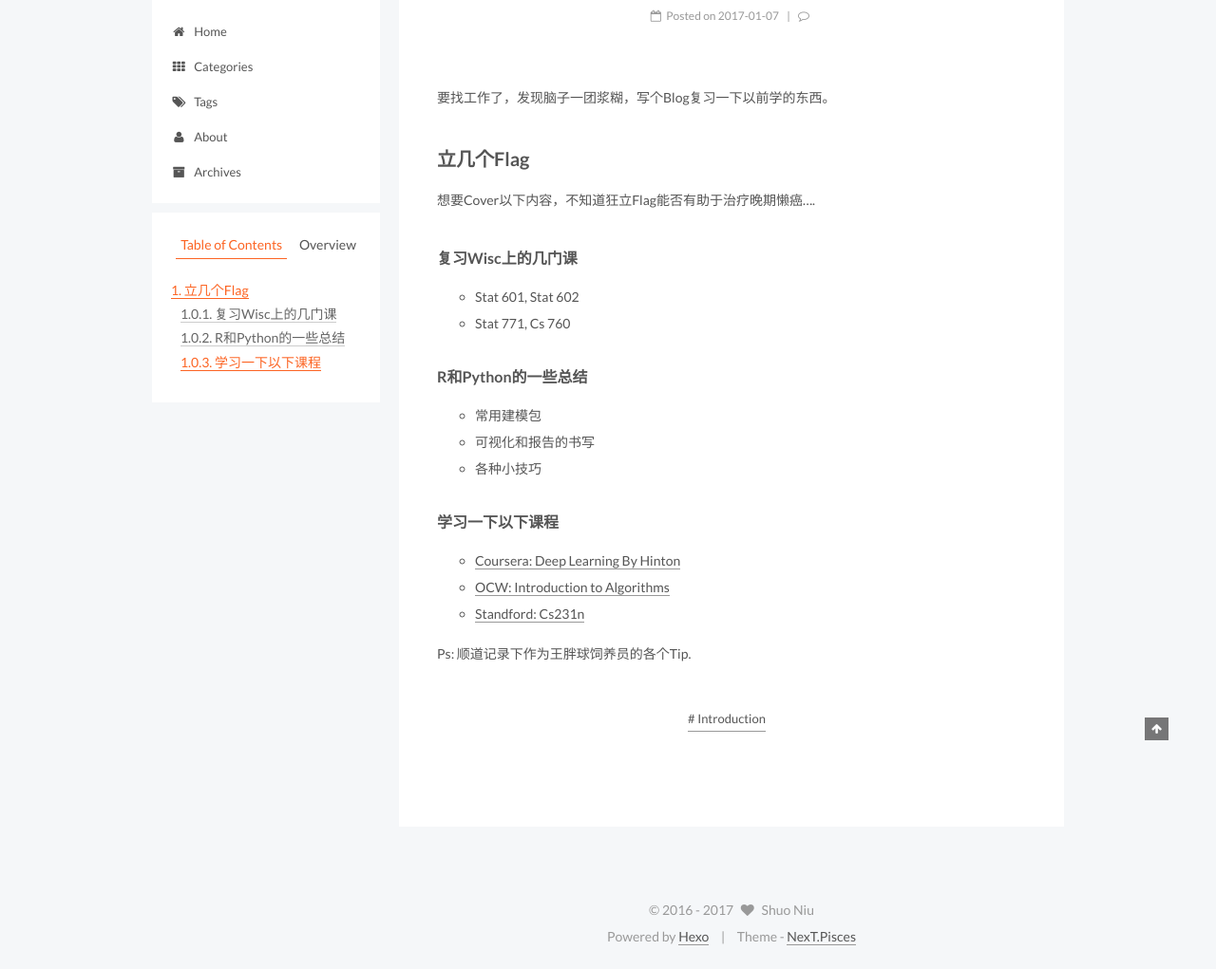
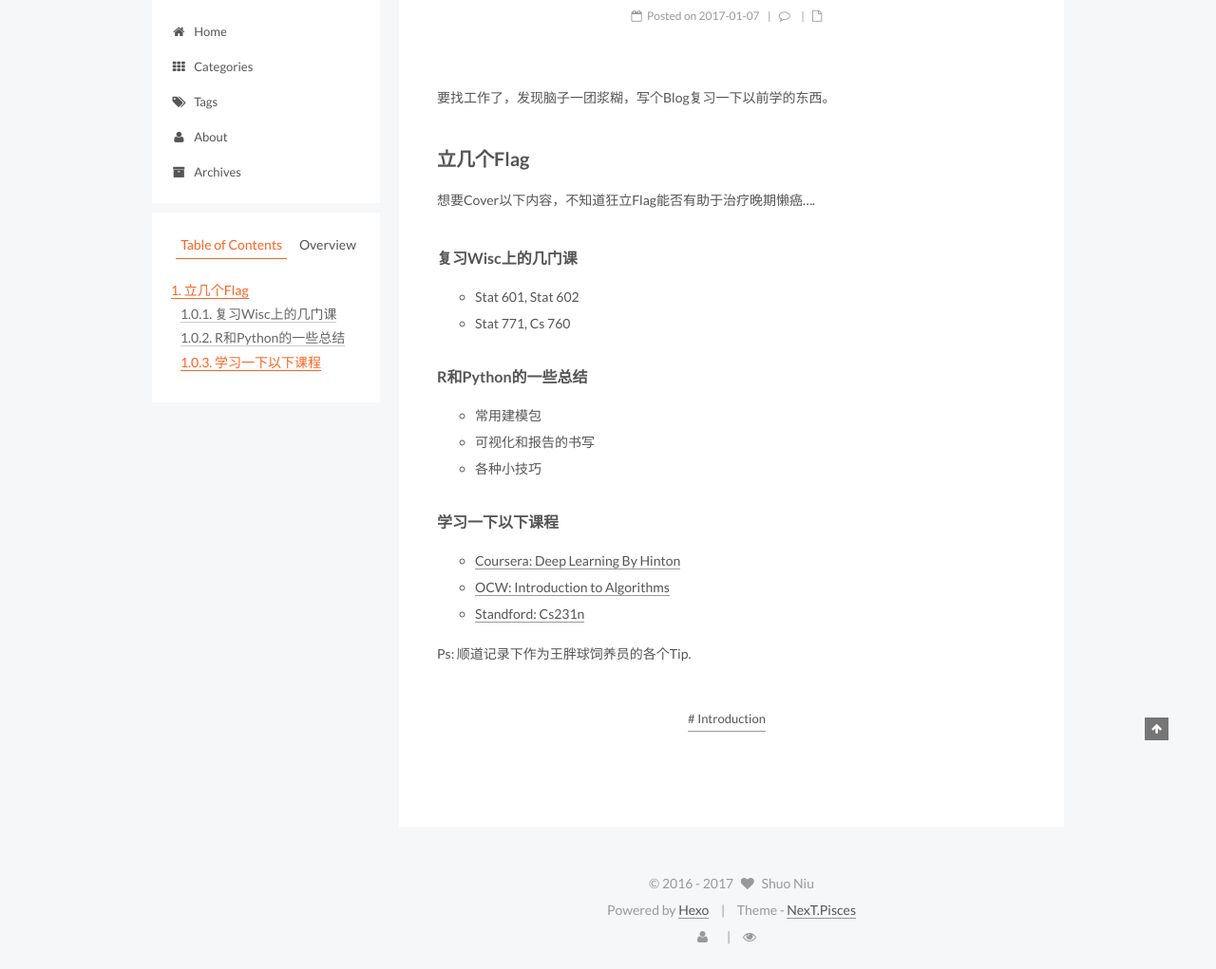
Before and after one commit to sniu22/sniu22.github.io, a plain HTML site: page 2017/01/07/first post/index.html in a window 1280 px wide. Shown: the part 120-1141 px from the top of the page at 95% size. Drawn offline with Linux system fonts and the light colour scheme; some packages are replaced by stand-ins of ours; a script that the page names is missing.

Commit message:
Site updated: 2017-01-10 23:29:56

```diff
--- a/2017/01/07/first post/index.html
+++ b/2017/01/07/first post/index.html
@@ -367,6 +367,11 @@ Coursera: Deep Learning By Hin">
 
 
 
+            <span class="post-meta-divider">|</span>
+            <span class="page-pv"><i class="fa fa-file-o"></i>
+            <span class="busuanzi-value" id="busuanzi_value_page_pv" ></span>
+            </span>
+
 
 
 
@@ -602,6 +607,22 @@ Coursera: Deep Learning By Hin">
 
 
 
+<div class="busuanzi-count">
+
+  <script async src="https://dn-lbstatics.qbox.me/busuanzi/2.3/busuanzi.pure.mini.js"></script>
+
+
+    <span class="site-uv"><i class="fa fa-user"></i><span class="busuanzi-value" id="busuanzi_value_site_uv"></span></span>
+
+
+
+    <span class="site-pv"><i class="fa fa-eye"></i><span class="busuanzi-value" id="busuanzi_value_site_pv"></span></span>
+
+
+</div>
+
+
+
 
       </div>
     </footer>
```
Also changed, not shown: about/index.html (+16 -0 lines), archives/2017/01/index.html (+16 -0 lines), archives/2017/index.html (+16 -0 lines), archives/index.html (+16 -0 lines), categories/index.html (+16 -0 lines), index.html (+16 -0 lines), tags/Introduction/index.html (+16 -0 lines), tags/index.html (+16 -0 lines).
